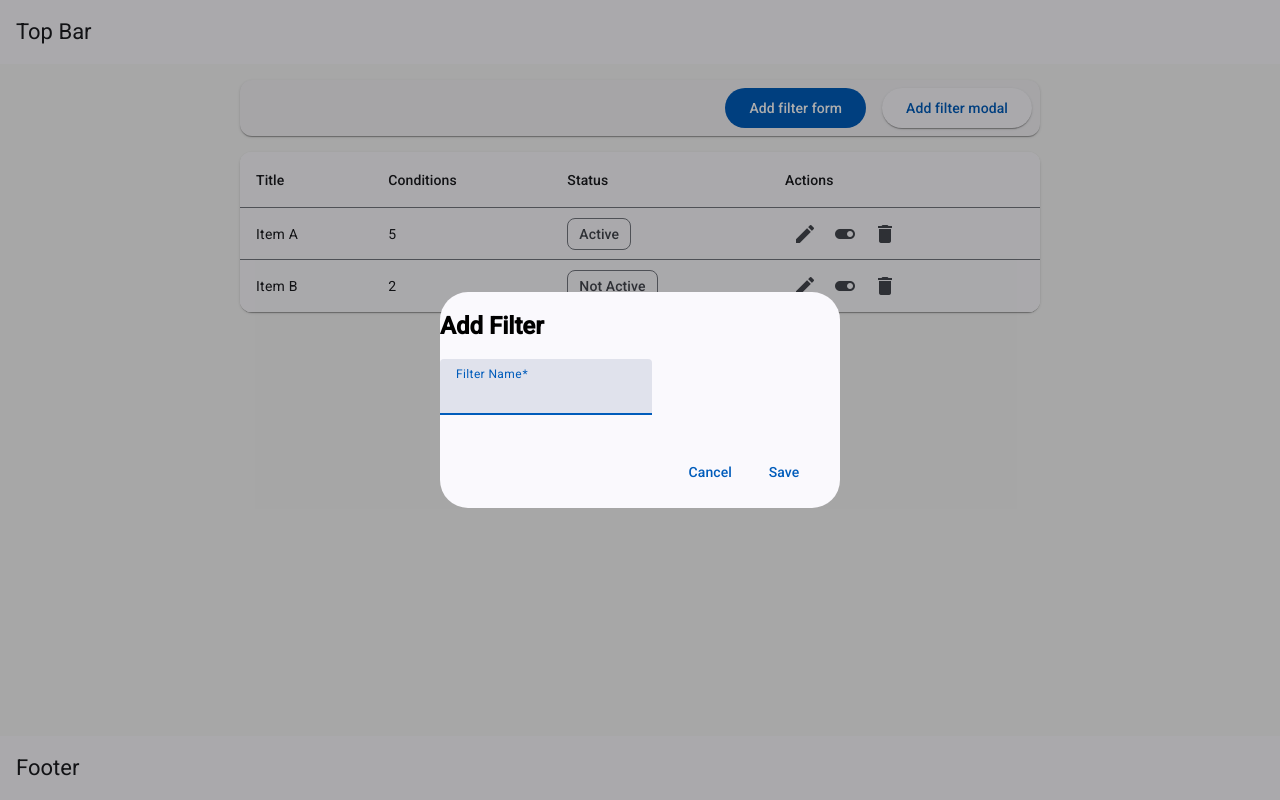
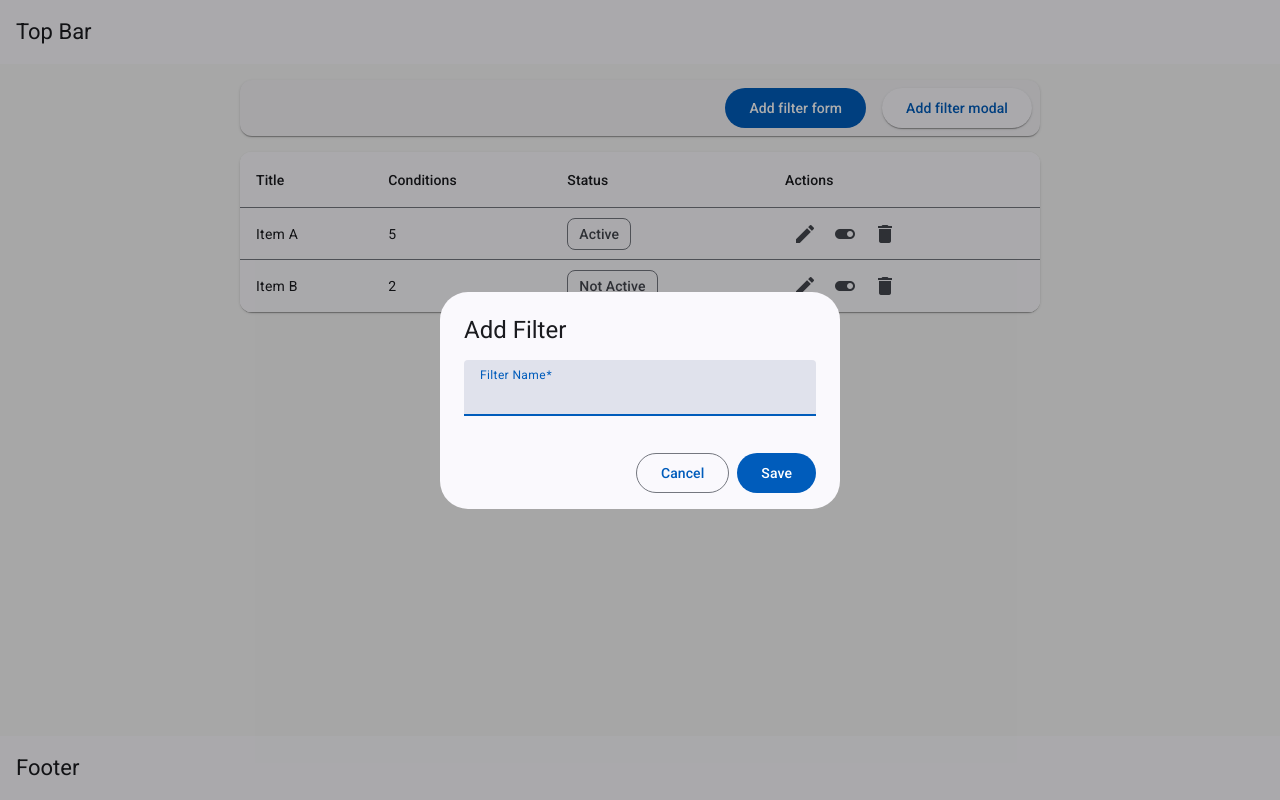
Before and after one commit to walfram/filters-mvp, an Angular app: page / in a window 1280 px wide. Both pictures are taken after a click on the button "Add filter modal". Built offline with nearby package versions, Linux system fonts and the light colour scheme.

Commit message:
Refactor FilterTableComponent to FilterListComponent, update related imports and files, and enhance AddFilter and EditFilter components with Material dialog elements and improved styling.

```diff
--- a/src/app/filters/add-filter/add-filter.component.html
+++ b/src/app/filters/add-filter/add-filter.component.html
@@ -1,11 +1,14 @@
-<h2 *ngIf="dialogRef; else header">Add Filter</h2>
-<ng-template #header><h1>Add Filter</h1></ng-template>
+<h3 *ngIf="dialogRef; else header" mat-dialog-title>Add Filter</h3>
+<ng-template #header><h3>Add Filter</h3></ng-template>
 
-<app-filter-form
-  (submitForm)="onFormSubmit($event)"
-></app-filter-form>
+<mat-dialog-content class="mat-typography">
+  <app-filter-form
+    (submitForm)="onFormSubmit($event)"
+  ></app-filter-form>
+</mat-dialog-content>
 
-<div *ngIf="dialogRef" mat-dialog-actions>
-  <button mat-button (click)="cancel()">Cancel</button>
-  <button mat-button color="primary" (click)="onFormSubmit(null)">Save</button>
-</div>
+
+<mat-dialog-actions align="end" *ngIf="dialogRef">
+  <button mat-stroked-button (click)="cancel()">Cancel</button>
+  <button mat-flat-button color="primary" (click)="onFormSubmit(null)">Save</button>
+</mat-dialog-actions>
--- a/src/app/filters/add-filter/add-filter.component.ts
+++ b/src/app/filters/add-filter/add-filter.component.ts
@@ -1,5 +1,5 @@
 import {Component, Inject, Optional} from '@angular/core';
-import {MAT_DIALOG_DATA, MatDialogActions, MatDialogRef} from '@angular/material/dialog';
+import {MAT_DIALOG_DATA, MatDialogActions, MatDialogContent, MatDialogRef, MatDialogTitle} from '@angular/material/dialog';
 import {NgIf} from '@angular/common';
 import {FilterFormComponent} from '../filter-form/filter-form.component';
 import {MatButton} from '@angular/material/button';
@@ -10,7 +10,9 @@ import {MatButton} from '@angular/material/button';
     NgIf,
     FilterFormComponent,
     MatDialogActions,
-    MatButton
+    MatButton,
+    MatDialogTitle,
+    MatDialogContent
   ],
   templateUrl: './add-filter.component.html',
   styleUrl: './add-filter.component.css'
--- a/src/app/filters/edit-filter/edit-filter.component.html
+++ b/src/app/filters/edit-filter/edit-filter.component.html
@@ -1,13 +1,16 @@
-<h2 *ngIf="dialogRef; else header">Edit Filter</h2>
-<ng-template #header><h1>Edit Filter</h1></ng-template>
+<h3 *ngIf="dialogRef; else header" mat-dialog-title>Edit Filter</h3>
+<ng-template #header><h3>Edit Filter</h3></ng-template>
 
-<app-filter-form
-  (submitForm)="onFormSubmit($event)"
-  [filterData]="data?.filter"
->
-</app-filter-form>
+<mat-dialog-content class="mat-typography">
+  <app-filter-form
+    (submitForm)="onFormSubmit($event)"
+    [filterData]="data?.filter"
+  >
+  </app-filter-form>
+</mat-dialog-content>
 
-<div *ngIf="dialogRef" mat-dialog-actions>
-  <button mat-button (click)="cancel()">Cancel</button>
-  <button mat-button color="primary" (click)="onFormSubmit(null)">Save</button>
-</div>
+
+<mat-dialog-actions align="end" *ngIf="dialogRef">
+  <button mat-stroked-button mat-dialog-close (click)="cancel()">Cancel</button>
+  <button mat-flat-button color="primary" (click)="onFormSubmit(null)">Save</button>
+</mat-dialog-actions>
--- a/src/app/filters/filter-form/filter-form.component.css
+++ b/src/app/filters/filter-form/filter-form.component.css
@@ -0,0 +1,3 @@
+mat-form-field {
+  width: 100%;
+}
--- a/src/app/home/filter-list/filter-table.component.ts
+++ b/src/app/home/filter-list/filter-list.component.ts
@@ -15,7 +15,6 @@ import {MatChip} from '@angular/material/chips';
 import {MatIconButton} from '@angular/material/button';
 import {MatIcon} from '@angular/material/icon';
 import {MatCard} from '@angular/material/card';
-import {AddFilterComponent} from '../../filters/add-filter/add-filter.component';
 import {MatDialog} from '@angular/material/dialog';
 import {EditFilterComponent} from '../../filters/edit-filter/edit-filter.component';
 
@@ -37,10 +36,10 @@ import {EditFilterComponent} from '../../filters/edit-filter/edit-filter.compone
     MatRowDef,
     MatCard,
   ],
-  templateUrl: './filter-table.component.html',
-  styleUrl: './filter-table.component.css'
+  templateUrl: './filter-list.component.html',
+  styleUrl: './filter-list.component.css'
 })
-export class FilterTableComponent {
+export class FilterListComponent {
   displayedColumns: string[] = ['title', 'conditions', 'status', 'actions'];
 
   dataSource = [
@@ -55,7 +54,7 @@ export class FilterTableComponent {
     const dialogRef = this.dialog.open(EditFilterComponent, {
       width: '400px', // optional
       data: {
-        // pass any data to AddFilterComponent here
+        filter: item
       },
     });
 
--- a/src/app/home/home.component.ts
+++ b/src/app/home/home.component.ts
@@ -1,12 +1,12 @@
 import {Component} from '@angular/core';
 import {FilterActionsComponent} from './filter-actions/filter-actions.component';
-import {FilterTableComponent} from './filter-list/filter-table.component';
+import {FilterListComponent} from './filter-list/filter-list.component';
 
 @Component({
   selector: 'app-home',
   imports: [
     FilterActionsComponent,
-    FilterTableComponent
+    FilterListComponent
   ],
   templateUrl: './home.component.html',
   styleUrl: './home.component.css'
```
Also changed, not shown: src/app/filters/edit-filter/edit-filter.component.ts (+6 -2 lines), src/app/home/filter-list/filter-list.component.css (renamed from src/app/home/filter-list/filter-table.component.css), src/app/home/filter-list/filter-list.component.html (renamed from src/app/home/filter-list/filter-table.component.html), 1 other file (tests, documents, lock files or other folders).
